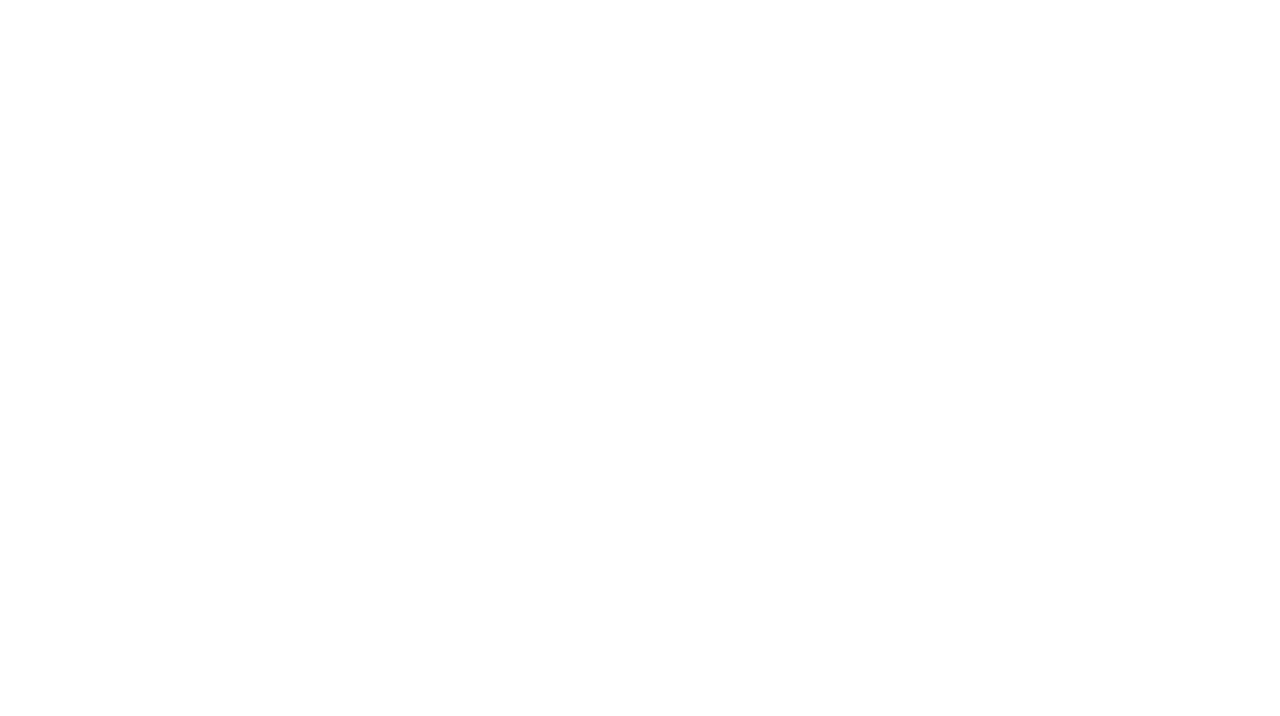
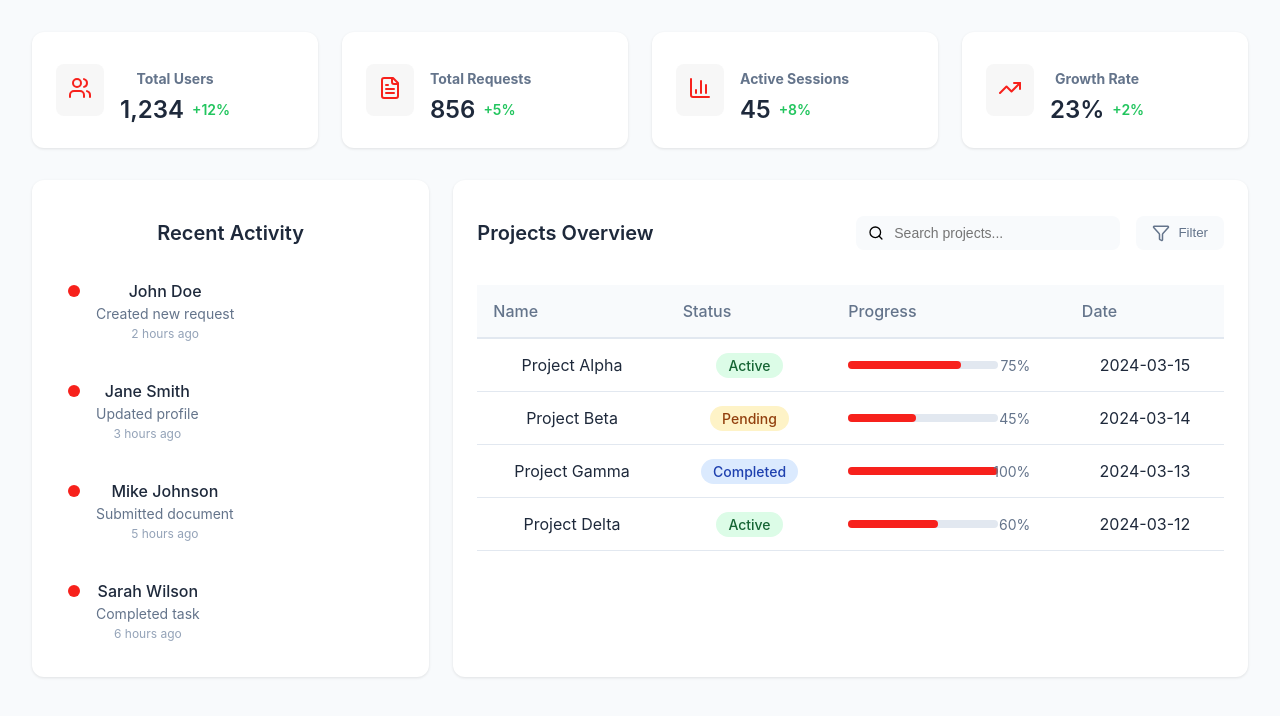
Before and after one commit to NotAnAddictz/TechTrek25, a React (Create React App) app in the folder carbon-trading-webapp/: page /dashboard in a window 1280 px wide. Before the commit this address had no page. Shown: the top 716 px of the page. Built offline with nearby package versions, Linux system fonts and the light colour scheme.

Commit message:
Added dashboard page but havent edit

```diff
--- a/carbon-trading-webapp/src/App.js
+++ b/carbon-trading-webapp/src/App.js
@@ -1,4 +1,5 @@
 import './App.css';
+import Dashboard from './pages/dashboard';
 import Login from './pages/login';
 import { Routes, Route } from "react-router-dom"
 
@@ -7,6 +8,7 @@ function App() {
     <div className="App">
     <Routes>
       <Route path="/" element={ <Login/> } />
+      <Route path="/dashboard" element={ <Dashboard/> } />
     </Routes>
   </div>
   );
--- /dev/null
+++ b/carbon-trading-webapp/src/pages/dashboard.css
@@ -0,0 +1,289 @@
+/* Dashboard Layout */
+.dashboard {
+    padding: 2rem;
+    background-color: #f8fafc;
+    min-height: 100vh;
+  }
+
+  /* Stats Grid */
+  .stats-grid {
+    display: grid;
+    grid-template-columns: repeat(auto-fit, minmax(240px, 1fr));
+    gap: 1.5rem;
+    margin-bottom: 2rem;
+  }
+
+  .stat-card {
+    background: white;
+    padding: 1.5rem;
+    border-radius: 0.75rem;
+    box-shadow: 0 1px 3px rgba(0, 0, 0, 0.1);
+    display: flex;
+    align-items: center;
+    gap: 1rem;
+  }
+
+  .stat-icon {
+    background: #f7f7f7;
+    padding: 0.75rem;
+    border-radius: 0.5rem;
+    color: #f7211c;
+  }
+
+  .stat-info h3 {
+    color: #64748b;
+    font-size: 0.875rem;
+    margin-bottom: 0.5rem;
+  }
+
+  .stat-value {
+    font-size: 1.5rem;
+    font-weight: 600;
+    color: #1e293b;
+    display: flex;
+    align-items: center;
+    gap: 0.5rem;
+  }
+
+  .stat-trend {
+    font-size: 0.875rem;
+    color: #22c55e;
+  }
+
+  /* Dashboard Content */
+  .dashboard-content {
+    display: grid;
+    grid-template-columns: 1fr 2fr;
+    gap: 1.5rem;
+  }
+
+  /* Activity Section */
+  .activity-section {
+    background: white;
+    padding: 1.5rem;
+    border-radius: 0.75rem;
+    box-shadow: 0 1px 3px rgba(0, 0, 0, 0.1);
+  }
+
+  .activity-section h2 {
+    font-size: 1.25rem;
+    font-weight: 600;
+    color: #1e293b;
+    margin-bottom: 1.5rem;
+  }
+
+  .activity-list {
+    display: flex;
+    flex-direction: column;
+    gap: 1rem;
+  }
+
+  .activity-item {
+    display: flex;
+    align-items: flex-start;
+    gap: 1rem;
+    padding: 0.75rem;
+    border-radius: 0.5rem;
+    transition: background-color 0.2s;
+  }
+
+  .activity-item:hover {
+    background-color: #f8fafc;
+  }
+
+  .activity-dot {
+    width: 0.75rem;
+    height: 0.75rem;
+    background: #f7211c;
+    border-radius: 50%;
+    margin-top: 0.25rem;
+  }
+
+  .activity-details {
+    display: flex;
+    flex-direction: column;
+    gap: 0.25rem;
+  }
+
+  .activity-details strong {
+    color: #1e293b;
+    font-weight: 500;
+  }
+
+  .activity-details span {
+    color: #64748b;
+    font-size: 0.875rem;
+  }
+
+  .activity-time {
+    color: #94a3b8 !important;
+    font-size: 0.75rem !important;
+  }
+
+  /* Table Section */
+  .table-section {
+    background: white;
+    padding: 1.5rem;
+    border-radius: 0.75rem;
+    box-shadow: 0 1px 3px rgba(0, 0, 0, 0.1);
+  }
+
+  .table-header {
+    display: flex;
+    justify-content: space-between;
+    align-items: center;
+    margin-bottom: 1.5rem;
+  }
+
+  .table-header h2 {
+    font-size: 1.25rem;
+    font-weight: 600;
+    color: #1e293b;
+  }
+
+  .table-actions {
+    display: flex;
+    gap: 1rem;
+  }
+
+  .search-box {
+    display: flex;
+    align-items: center;
+    gap: 0.5rem;
+    background: #f8fafc;
+    padding: 0.5rem 0.75rem;
+    border-radius: 0.5rem;
+    width: 240px;
+  }
+
+  .search-box input {
+    border: none;
+    background: transparent;
+    outline: none;
+    font-size: 0.875rem;
+    color: #64748b;
+    width: 100%;
+  }
+
+  .filter-btn {
+    display: flex;
+    align-items: center;
+    gap: 0.5rem;
+    padding: 0.5rem 1rem;
+    background: #f8fafc;
+    border: none;
+    border-radius: 0.5rem;
+    color: #64748b;
+    cursor: pointer;
+    transition: all 0.2s;
+  }
+
+  .filter-btn:hover {
+    background: #f1f5f9;
+    color: #1e293b;
+  }
+
+  /* Table Styles */
+  .table-container {
+    overflow-x: auto;
+  }
+
+  table {
+    width: 100%;
+    border-collapse: collapse;
+  }
+
+  th {
+    text-align: left;
+    padding: 1rem;
+    font-weight: 500;
+    color: #64748b;
+    background: #f8fafc;
+    border-bottom: 2px solid #e2e8f0;
+  }
+
+  td {
+    padding: 1rem;
+    color: #1e293b;
+    border-bottom: 1px solid #e2e8f0;
+  }
+
+  .status-badge {
+    padding: 0.25rem 0.75rem;
+    border-radius: 1rem;
+    font-size: 0.875rem;
+    font-weight: 500;
+  }
+
+  .status-badge.active {
+    background: #dcfce7;
+    color: #166534;
+  }
+
+  .status-badge.pending {
+    background: #fef3c7;
+    color: #92400e;
+  }
+
+  .status-badge.completed {
+    background: #dbeafe;
+    color: #1e40af;
+  }
+
+  /* Progress Bar */
+  .progress-bar {
+    width: 150px;
+    height: 0.5rem;
+    background: #e2e8f0;
+    border-radius: 1rem;
+    position: relative;
+  }
+
+  .progress-fill {
+    position: absolute;
+    left: 0;
+    top: 0;
+    height: 100%;
+    background: #f7211c;
+    border-radius: 1rem;
+    transition: width 0.3s ease;
+  }
+
+  .progress-bar span {
+    position: absolute;
+    right: -2rem;
+    top: -0.25rem;
+    font-size: 0.875rem;
+    color: #64748b;
+  }
+
+  /* Responsive Design */
+  @media (max-width: 1024px) {
+    .dashboard-content {
+      grid-template-columns: 1fr;
+    }
+  }
+
+  @media (max-width: 768px) {
+    .dashboard {
+      padding: 1rem;
+    }
+
+    .stats-grid {
+      grid-template-columns: 1fr;
+    }
+
+    .table-header {
+      flex-direction: column;
+      gap: 1rem;
+      align-items: stretch;
+    }
+
+    .table-actions {
+      flex-direction: column;
+    }
+
+    .search-box {
+      width: auto;
+    }
+  }
--- /dev/null
+++ b/carbon-trading-webapp/src/pages/dashboard.js
@@ -0,0 +1,121 @@
+import React from 'react';
+import { BarChart3, Users, FileText, TrendingUp, Search, Filter } from 'lucide-react';
+import './dashboard.css';
+
+const Dashboard = () => {
+  // Mock data - replace with actual API calls
+  const stats = [
+    { title: 'Total Users', value: '1,234', icon: Users, trend: '+12%' },
+    { title: 'Total Requests', value: '856', icon: FileText, trend: '+5%' },
+    { title: 'Active Sessions', value: '45', icon: BarChart3, trend: '+8%' },
+    { title: 'Growth Rate', value: '23%', icon: TrendingUp, trend: '+2%' }
+  ];
+
+  const recentActivity = [
+    { id: 1, user: 'John Doe', action: 'Created new request', time: '2 hours ago' },
+    { id: 2, user: 'Jane Smith', action: 'Updated profile', time: '3 hours ago' },
+    { id: 3, user: 'Mike Johnson', action: 'Submitted document', time: '5 hours ago' },
+    { id: 4, user: 'Sarah Wilson', action: 'Completed task', time: '6 hours ago' }
+  ];
+
+  const tableData = [
+    { id: 1, name: 'Project Alpha', status: 'Active', progress: 75, date: '2024-03-15' },
+    { id: 2, name: 'Project Beta', status: 'Pending', progress: 45, date: '2024-03-14' },
+    { id: 3, name: 'Project Gamma', status: 'Completed', progress: 100, date: '2024-03-13' },
+    { id: 4, name: 'Project Delta', status: 'Active', progress: 60, date: '2024-03-12' }
+  ];
+
+  return (
+    <div className="dashboard">
+      {/* Stats Overview */}
+      <div className="stats-grid">
+        {stats.map((stat, index) => (
+          <div key={index} className="stat-card">
+            <div className="stat-icon">
+              <stat.icon size={24} />
+            </div>
+            <div className="stat-info">
+              <h3>{stat.title}</h3>
+              <div className="stat-value">
+                {stat.value}
+                <span className="stat-trend">{stat.trend}</span>
+              </div>
+            </div>
+          </div>
+        ))}
+      </div>
+
+      <div className="dashboard-content">
+        {/* Recent Activity */}
+        <div className="activity-section">
+          <h2>Recent Activity</h2>
+          <div className="activity-list">
+            {recentActivity.map((activity) => (
+              <div key={activity.id} className="activity-item">
+                <div className="activity-dot"></div>
+                <div className="activity-details">
+                  <strong>{activity.user}</strong>
+                  <span>{activity.action}</span>
+                  <span className="activity-time">{activity.time}</span>
+                </div>
+              </div>
+            ))}
+          </div>
+        </div>
+
+        {/* Data Table */}
+        <div className="table-section">
+          <div className="table-header">
+            <h2>Projects Overview</h2>
+            <div className="table-actions">
+              <div className="search-box">
+                <Search size={18} />
+                <input type="text" placeholder="Search projects..." />
+              </div>
+              <button className="filter-btn">
+                <Filter size={18} />
+                Filter
+              </button>
+            </div>
+          </div>
+          <div className="table-container">
+            <table>
+              <thead>
+                <tr>
+                  <th>Name</th>
+                  <th>Status</th>
+                  <th>Progress</th>
+                  <th>Date</th>
+                </tr>
+              </thead>
+              <tbody>
+                {tableData.map((row) => (
+                  <tr key={row.id}>
+                    <td>{row.name}</td>
+                    <td>
+                      <span className={`status-badge ${row.status.toLowerCase()}`}>
+                        {row.status}
+                      </span>
+                    </td>
+                    <td>
+                      <div className="progress-bar">
+                        <div
+                          className="progress-fill"
+                          style={{ width: `${row.progress}%` }}
+                        ></div>
+                        <span>{row.progress}%</span>
+                      </div>
+                    </td>
+                    <td>{row.date}</td>
+                  </tr>
+                ))}
+              </tbody>
+            </table>
+          </div>
+        </div>
+      </div>
+    </div>
+  );
+};
+
+export default Dashboard;
```
Also changed, not shown: carbon-trading-webapp/src/pages/login.js (+16 -0 lines).
